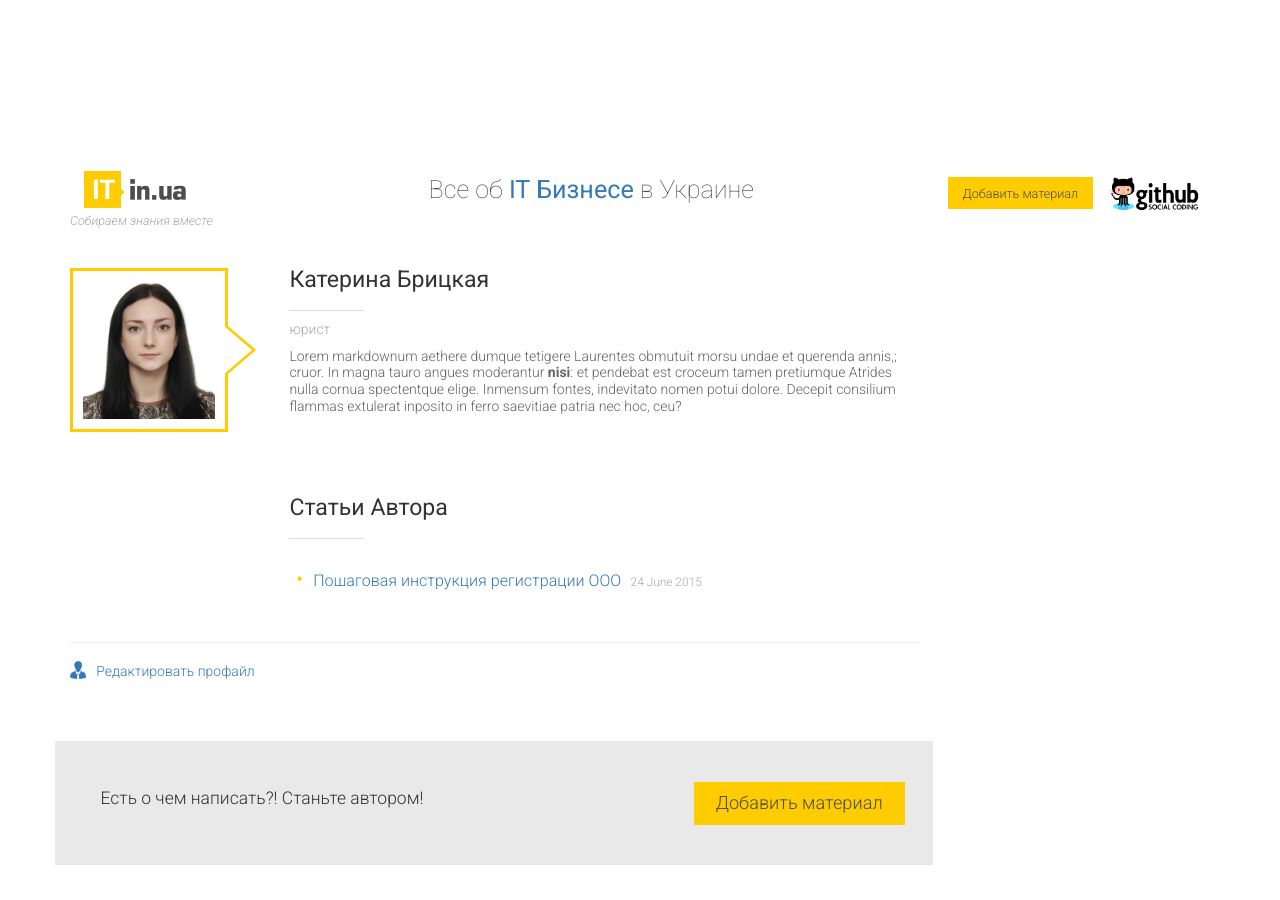
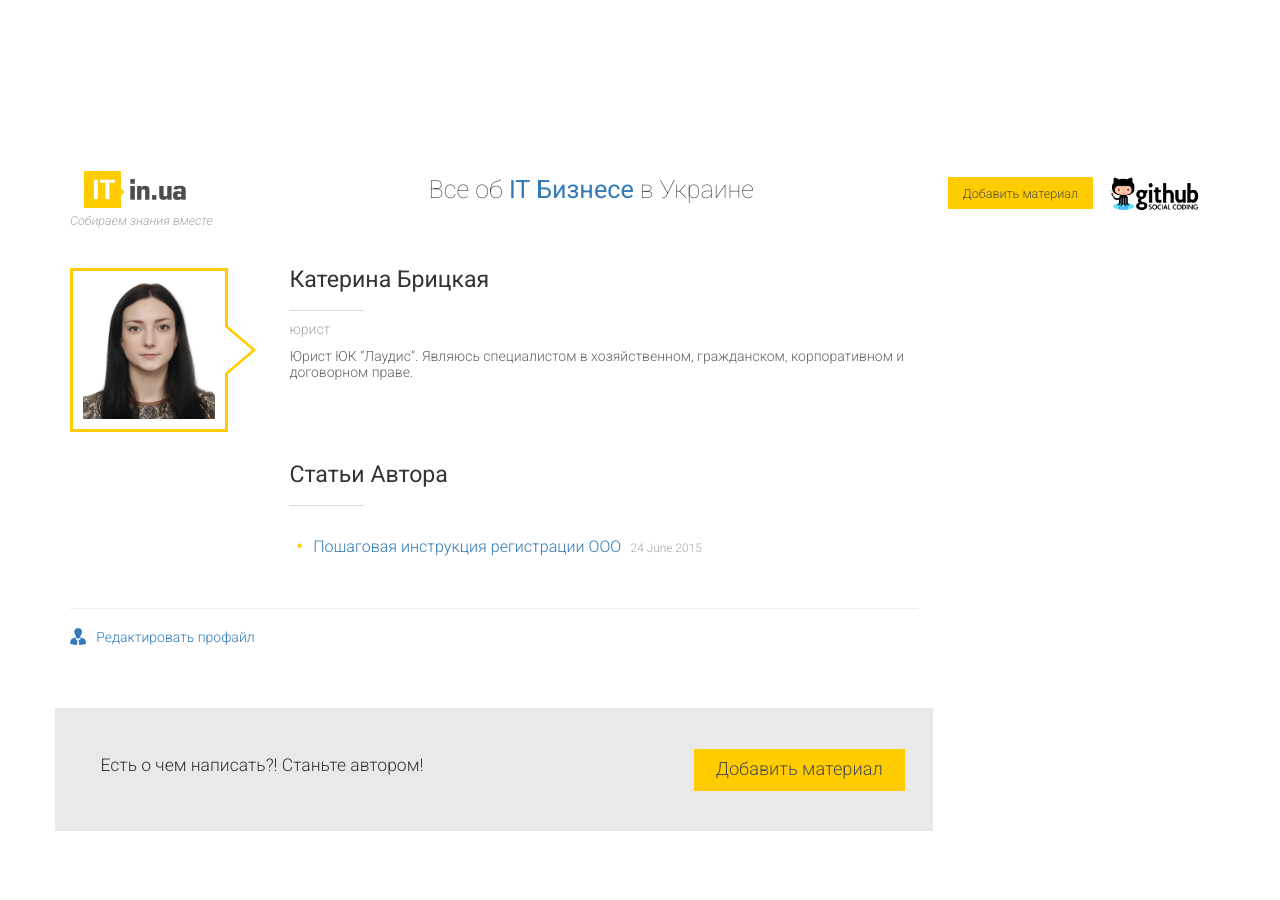
Before and after one commit to itinua/itinua.github.io, a Jekyll site: the page built from content/author/katerina-britskaya.md, in a window 1280 px wide and 900 px high. Built offline with Jekyll 4.4.1, drawn with Linux system fonts in a browser that asks for light colours; Markdown is read by kramdown in place of the engine named in the settings.

Commit message:
Update katerina-britskaya.md

```diff
--- a/content/author/katerina-britskaya.md
+++ b/content/author/katerina-britskaya.md
@@ -2,8 +2,4 @@
 layout: userprofile
 author: katerina-britskaya
 ---
-Lorem markdownum aethere dumque tetigere Laurentes obmutuit morsu undae et
-querenda annis,; cruor. In magna tauro angues moderantur **nisi**: et pendebat
-est croceum tamen pretiumque Atrides nulla cornua spectentque elige. Inmensum
-fontes, indevitato nomen potui dolore. Decepit consilium flammas extulerat
-inposito in ferro saevitiae patria nec hoc, ceu?
+Юрист ЮК "Лаудис". Являюсь специалистом в хозяйственном, гражданском, корпоративном и договорном праве.
```
